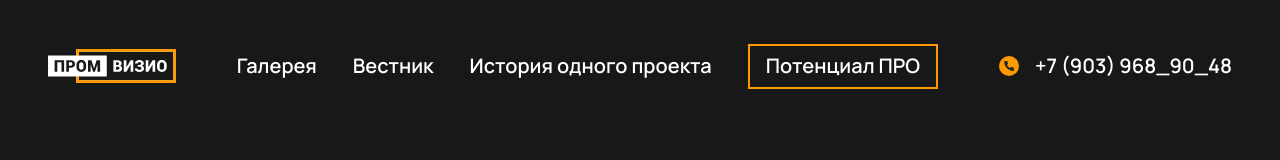
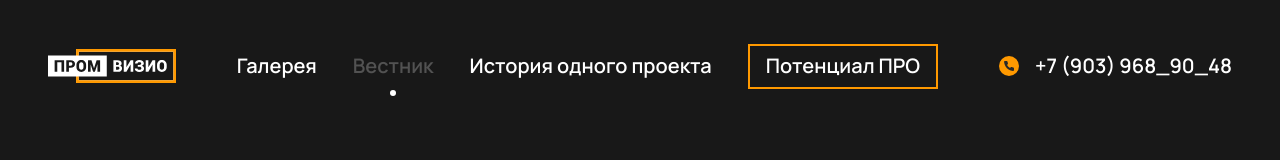
Before and after one commit to emildokukin/PromVisio, a React (Vite) app: page /news in a window 1280 px wide. Shown: the top 160 px of the page. Built offline with nearby package versions, Linux system fonts and the light colour scheme.

Commit message:
Add Header states UI

```diff
--- a/src/components/common/page/Header.module.scss
+++ b/src/components/common/page/Header.module.scss
@@ -41,9 +41,31 @@
     @include font-desktop-menu;
 
     position: relative;
+    transition: all 0.15s ease-in;
+    user-select: none;
+
+    &.current {
+      pointer-events: none;
+    }
 
     @include desktop {
       &:not(.border) {
+        &::before {
+          position: absolute;
+          right: 0;
+          bottom: -20px;
+          left: 0;
+          display: flex;
+          width: 6px;
+          height: 6px;
+          border-radius: 100%;
+          background-color: $white;
+          content: '';
+          margin-inline: auto;
+          opacity: 0;
+          transition: opacity 0.15s ease-in-out;
+        }
+
         &::after {
           position: absolute;
           right: 0;
@@ -58,9 +80,23 @@
           transition: width 0.25s ease-in-out;
         }
 
-        @include hover {
+        &.current {
+          color: $gray;
+
+          &::before {
+            opacity: 1;
+          }
+
           &::after {
-            width: 100%;
+            width: 0;
+          }
+        }
+
+        &:not(.current) {
+          @include hover {
+            &::after {
+              width: 100%;
+            }
           }
         }
       }
@@ -75,6 +111,43 @@
 
     @include hover {
       cursor: pointer;
+    }
+
+    &.border {
+      transition: all 0.2s linear;
+
+      @include desktop {
+        position: relative;
+        top: -12px;
+        height: 45px;
+        padding: 10px 16px 12px;
+        border: 2px solid $general-accent;
+
+        @include hover {
+          background-color: $white;
+          color: $gray-div;
+        }
+
+        &.current {
+          border-color: $gray-div;
+          background-color: #181818;
+          color: $gray;
+        }
+      }
+
+      @include mobile {
+        display: flex;
+
+        &::after {
+          display: inline-block;
+          width: 8px;
+          height: 8px;
+          border-radius: 100%;
+          margin: auto 0 auto 12px;
+          background: $general-accent;
+          content: '\A';
+        }
+      }
     }
   }
 }
@@ -100,37 +173,6 @@
     @include font-desktop-menu;
 
     margin-left: 8px;
-  }
-}
-
-.border {
-  transition: all 0.2s linear;
-
-  @include desktop {
-    position: relative;
-    top: -12px;
-    height: 45px;
-    padding: 10px 16px 12px;
-    border: 2px solid $general-accent;
-
-    @include hover {
-      background-color: $white;
-      color: $gray-div;
-    }
-  }
-
-  @include mobile {
-    display: flex;
-
-    &::after {
-      display: inline-block;
-      width: 8px;
-      height: 8px;
-      border-radius: 100%;
-      margin: auto 0 auto 12px;
-      background: $general-accent;
-      content: '\A';
-    }
   }
 }
 
--- a/src/components/common/page/Header.tsx
+++ b/src/components/common/page/Header.tsx
@@ -4,25 +4,30 @@ import {useCallback, useState} from 'react'
 import useMedia from '../../utils/useMedia'
 import clsx from 'clsx'
 import {Copyright as FooterCopyright, Email as FooterEmail, Phone as FooterPhone} from './Footer'
+import {useLocation} from 'react-router-dom'
 
-const Links = () => (
+const Links = () => {
+  const location = useLocation().pathname
+
+  return (
     <nav className={styles.links}>
       <ul>
-      <li>
+        <li className={clsx({[styles.current]: location === '/gallery'})}>
           <LinkComponent link='/gallery'>Галерея</LinkComponent>
         </li>
-      <li>
+        <li className={clsx({[styles.current]: location === '/news'})}>
           <LinkComponent link='/news'>Вестник</LinkComponent>
         </li>
-      <li>
+        <li className={clsx({[styles.current]: location === '/project'})}>
           <LinkComponent link='/project'>История одного проекта</LinkComponent>
         </li>
-      <li className={styles.border}>
+        <li className={clsx(styles.border, {[styles.current]: location === '/potential'})}>
           <LinkComponent link='/potential'>Потенциал ПРО</LinkComponent>
         </li>
       </ul>
     </nav>
   )
+}
 
 const Menu = ({isVisible}: {isVisible?: boolean}) => (
   <div className={clsx(styles.menu, {[styles.visible]: isVisible})}>
```
Lines whose indentation alone changed are shown as unchanged.
